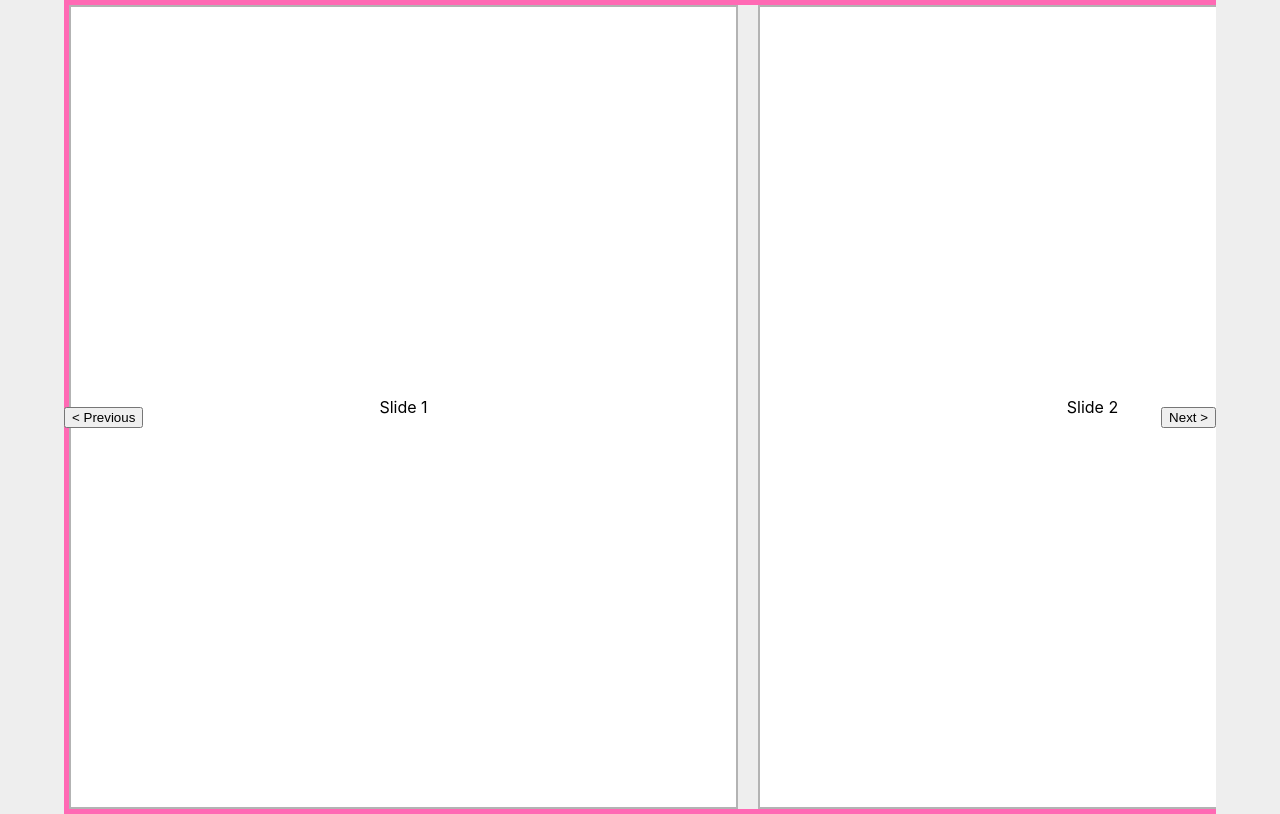
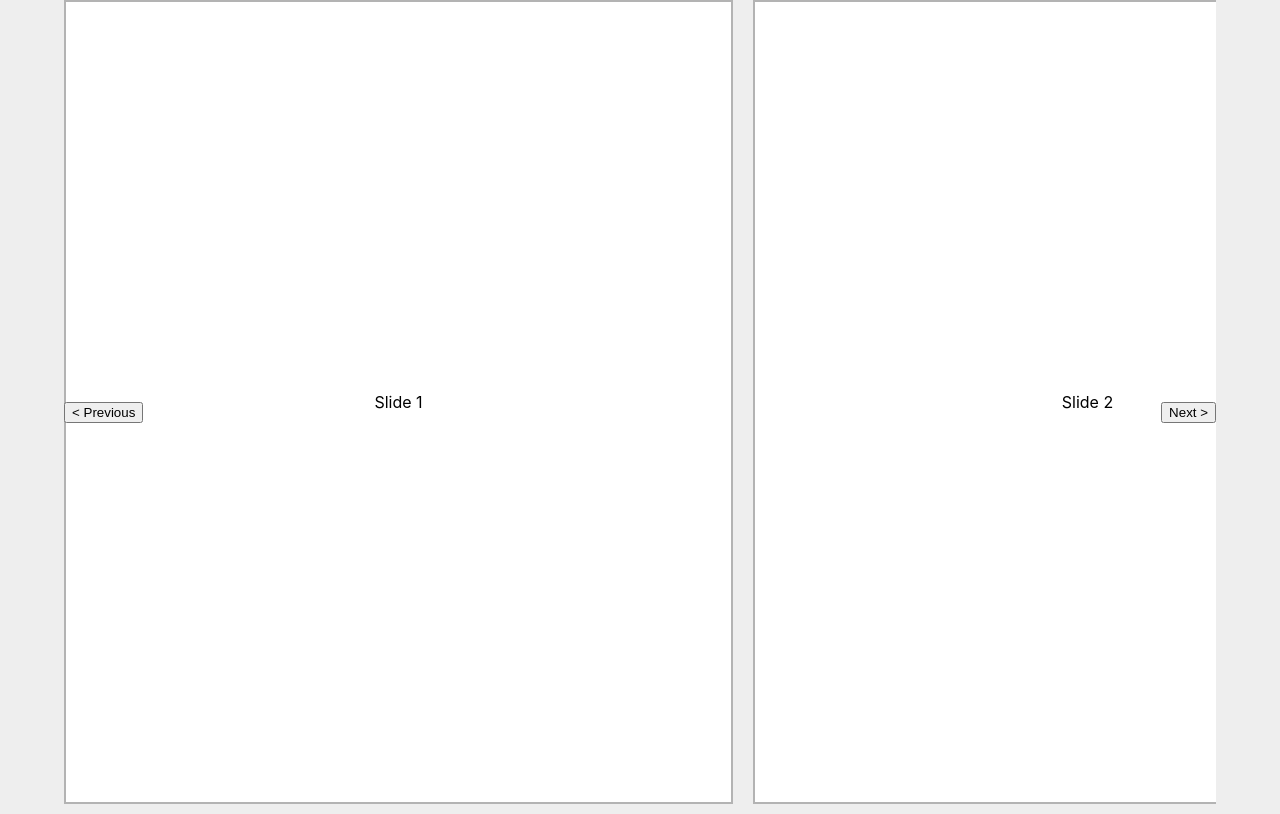
Before and after one commit to LuanSergio/StudyLab, a React (Create React App) app in the folder carousel/: page / in a window 1280 px wide. Built offline with nearby package versions, Linux system fonts and the light colour scheme.

Commit message:
chore[carousel]: added conditionals to carousel navigation

```diff
--- a/carousel/src/components/Carousel/index.tsx
+++ b/carousel/src/components/Carousel/index.tsx
@@ -14,13 +14,21 @@ const Carousel = ({
   const [navigationIndex, setNavigationIndex] = useState(0);
 
   function updateIndex(newIndex: number): void {
-    if (navigationIndex > 0) {
+    setNavigationIndex((previousState) => previousState + newIndex);
+  }
+
+  function goToPreviousIndex(newIndex: number): void {
+    if (navigationIndex + 689 >= 689) {
       newIndex = 0;
     }
-    // if (-(Children.count(children) * 665) >= navigationIndex) {
-    //   newIndex = 0;
-    // }
-    setNavigationIndex((previousState) => previousState + newIndex);
+    updateIndex(newIndex);
+  }
+
+  function goToNextIndex(newIndex: number): void {
+    if (-(Children.count(children) * 689) >= navigationIndex - 689) {
+      newIndex = 0;
+    }
+    updateIndex(newIndex);
   }
 
   return (
@@ -32,8 +40,8 @@ const Carousel = ({
         {children}
       </Tag>
       <div className="carousel__controls">
-        <button onClick={() => updateIndex(665)}>{"< Previous"}</button>
-        <button onClick={() => updateIndex(-665)}>{"Next >"}</button>
+        <button onClick={() => goToPreviousIndex(689)}>{"< Previous"}</button>
+        <button onClick={() => goToNextIndex(-689)}>{"Next >"}</button>
       </div>
     </div>
   );
--- a/carousel/src/components/Carousel/styles.css
+++ b/carousel/src/components/Carousel/styles.css
@@ -12,15 +12,15 @@
   margin-top: 0;
   margin-bottom: 0;
   display: flex;
-  border: hotpink 5px solid;
+  /* border: hotpink 5px solid; */
   padding-left: 0;
   list-style: none;
   max-width: 1200px;
   width: 100%;
-  transition: transform 0.2s ease;
+  transition: transform 0.1s linear;
   gap: 20px;
-  margin-left: auto;
-  margin-right: auto;
+  /* margin-left: auto;
+  margin-right: auto; */
   /* transform: translate3d(-800px, 0px, 0px); */
 }
 
```
Also changed, not shown: 2 other files (tests, documents, lock files or other folders).
